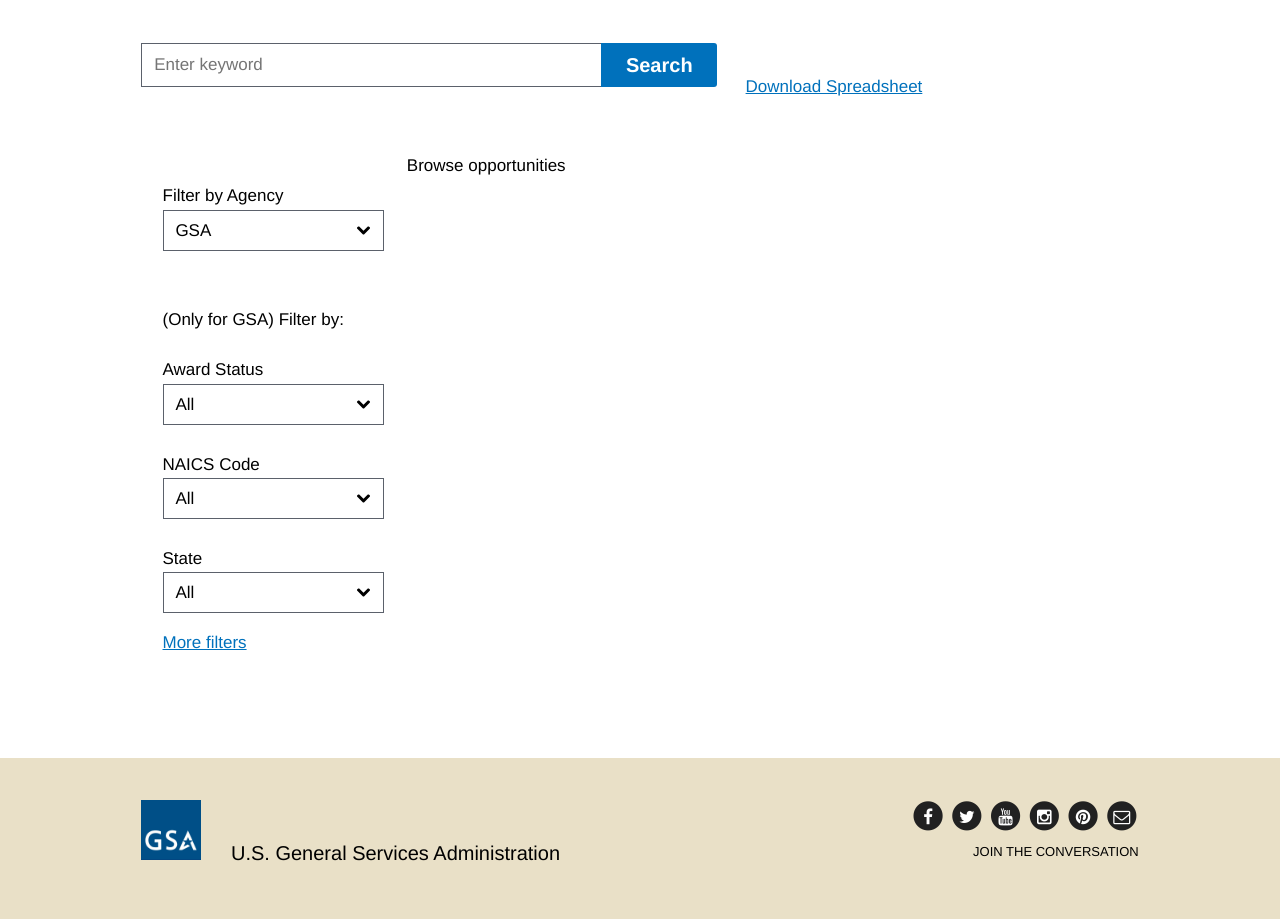
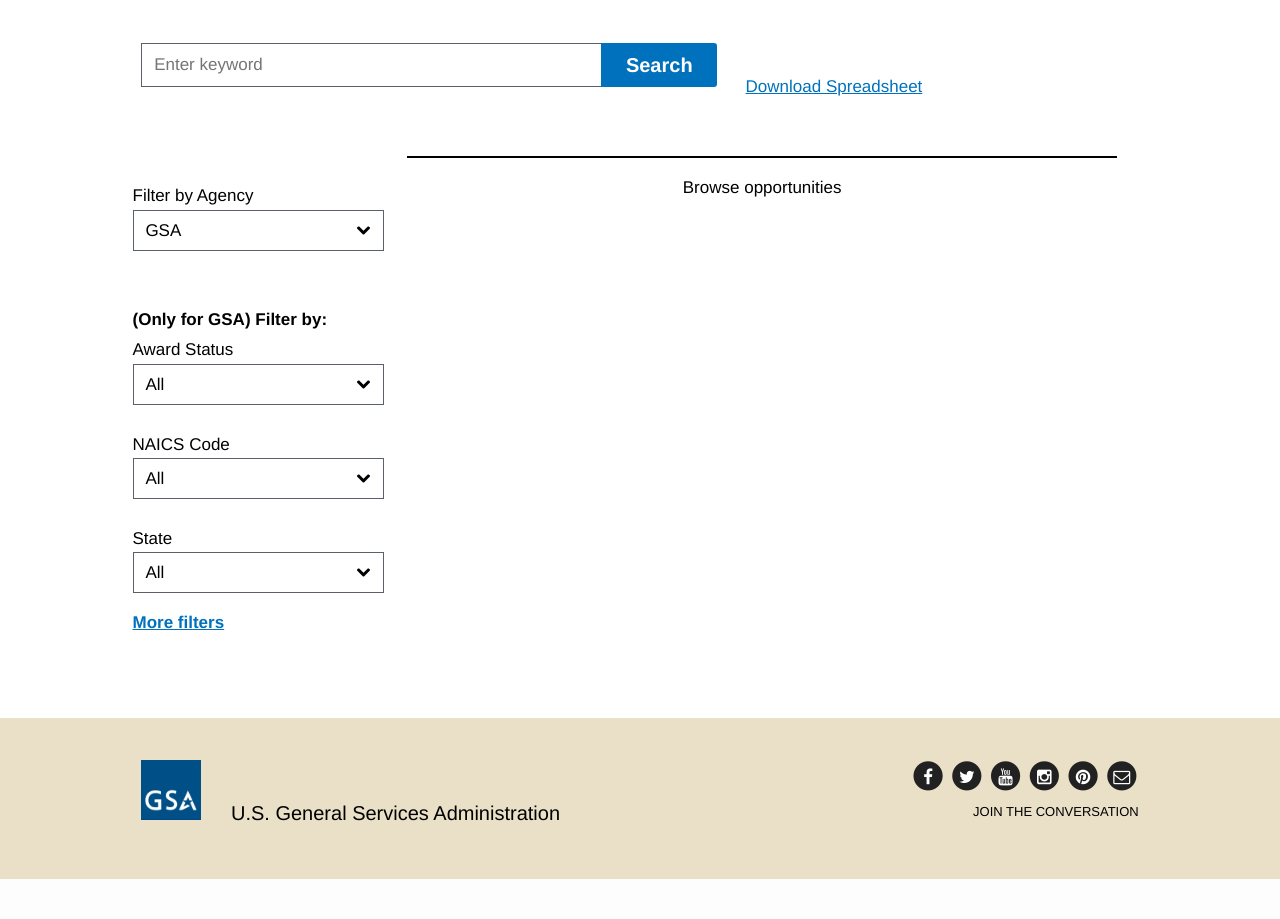
Before and after one commit to 18F/forecast, a Django app: page / in a window 1280 px wide. Shown: the part 74-993 px from the top of the page. After the commit the page ends 953 px from the top, so only its background shows below. Run offline with Django 3.2, Linux system fonts and the light colour scheme; data that the repository does not hold is empty.

Commit message:
update assets

```diff
--- a/cf-ssh.yml
+++ b/cf-ssh.yml
@@ -2,12 +2,10 @@ applications:
 - command: curl https://18f-tmate-bootstrap.s3.amazonaws.com/tmate-debug-init.sh |
     sh
   instances: 1
-  name: osbu-forecast-ssh
+  name: forecast-staging-ssh
   no-route: true
-  path: forecast-admin/forecast
+  path: .
   timeout: 180
-command: ./manage.py flush && ./manage.py migrate && waitress-serve --port=$VCAP_APP_PORT
-  forecast.wsgi:application
 domain: 18f.gov
 instances: 1
 memory: 512M
--- a/forecast-admin/forecast/static/assets/css/main.css
+++ b/forecast-admin/forecast/static/assets/css/main.css
@@ -4429,4 +4429,48 @@ fieldset {
 .usa-search-submit-text {
   font-size: 2rem; }
 
+.opportunity-row {
+  padding-left: 20px;
+  padding-right: 20px;
+  padding-bottom: 1.5em; }
+
+.office {
+  border-top: 2px solid !important;
+  padding-top: 1em; }
+
+.opportunity-row-alternate {
+  background-color: #f1f1f1; }
+
+.description {
+  font-size: 3rem;
+  font-weight: bold; }
+
+#results li:before {
+  content: ""; }
+
+.usa-search-submit-text {
+  font-size: 2rem; }
+
+.usa-heading-small {
+  font-weight: 600;
+  margin-bottom: -20px;
+  margin-left: -30px; }
+
+.form-group-dropdown {
+  margin-left: -30px !important; }
+
+.pagination-menu {
+  border-top: 2px solid;
+  padding-top: 20px;
+  text-align: center; }
+
+.paginationTop, .paginationBottom {
+  margin: auto; }
+
+.paginationTop > li,
+.paginationBottom > li {
+  display: inline-block;
+  padding: 0px 5px 0px 5px;
+  margin: 0px; }
+
 /*# sourceMappingURL=main.css.map */
```
Also changed, not shown: forecast-admin/forecast/static/assets/_scss/custom.scss (+28 -0 lines), 1 other file.
